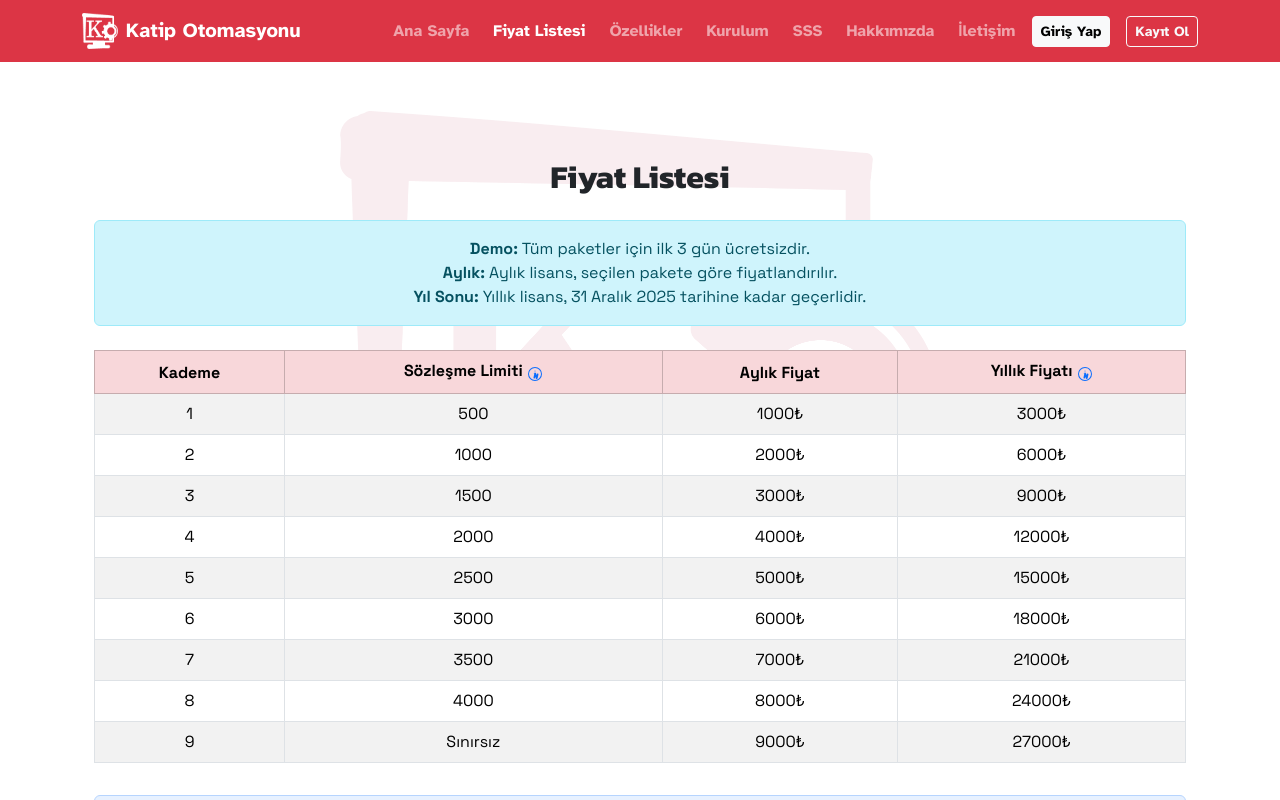
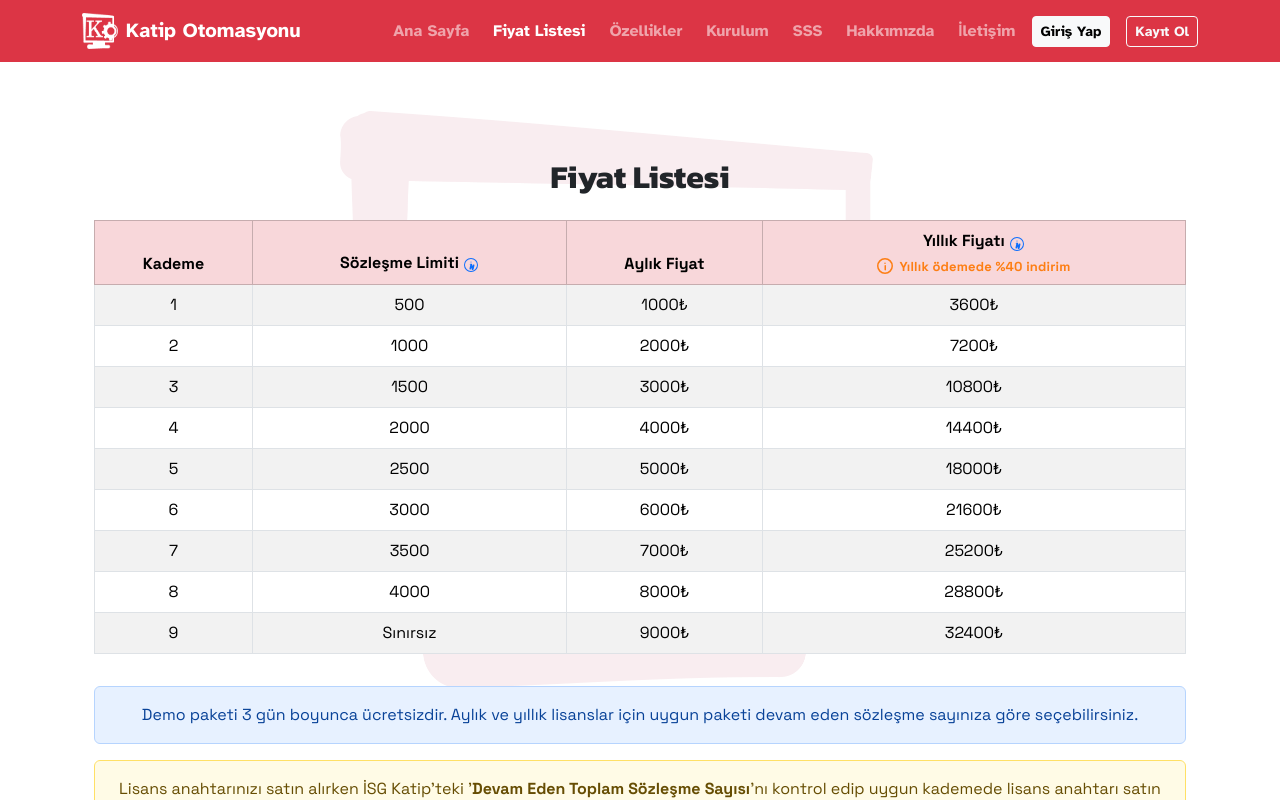
Before and after one commit to yusufkaya01/katip-otomasyonu-fe, a React (Create React App) app: page /fiyat in a window 1280 px wide. Shown: the top 800 px of the page. Built offline with nearby package versions, Linux system fonts and the light colour scheme.

Commit message:
info and price updates

```diff
--- a/src/App.css
+++ b/src/App.css
@@ -85,3 +85,23 @@
   animation: featureHighlight 4s linear infinite;
   animation-delay: 6s;
 }
+
+@keyframes pulseGlow {
+  0% { box-shadow: 0 0 16px 0 #fd7e14; }
+  50% { box-shadow: 0 0 32px 8px #fd7e14; }
+  100% { box-shadow: 0 0 16px 0 #fd7e14; }
+}
+
+.discount-animated-box {
+  animation: pulseGlow 2s infinite;
+}
+
+@keyframes badgeBounce {
+  0%, 100% { transform: translateY(0); }
+  30% { transform: translateY(-8px) scale(1.08); }
+  60% { transform: translateY(2px) scale(0.98); }
+}
+
+.badge-animated-discount {
+  animation: badgeBounce 1.2s infinite;
+}
--- a/src/pages/FAQPage.js
+++ b/src/pages/FAQPage.js
@@ -101,6 +101,18 @@ function FAQPage() {
             </div>
           </div>
         </div>
+        <div className="accordion-item">
+          <h2 className="accordion-header" id="heading9">
+            <button className="accordion-button collapsed" type="button" data-bs-toggle="collapse" data-bs-target="#collapse9" aria-expanded="false" aria-controls="collapse9">
+              Ürün ile ilgili fatura alabilir miyim?
+            </button>
+          </h2>
+          <div id="collapse9" className="accordion-collapse collapse" aria-labelledby="heading9" data-bs-parent="#faqAccordion">
+            <div className="accordion-body">
+              Tüm müşterilerimize satın alımlarından sonra fatura kesmekteyiz, kayıt esnasında fatura bilgilerinizi doğru yazdığınızdan emin olunuz. Kayıt sırasında hatalı bir bilgi girdiyseniz 'İşletmem' sayfasından bilgilerinizi güncelleyebilirsiniz.
+            </div>
+          </div>
+        </div>
       </div>
     </div>
   );
--- a/src/pages/PricingPage.js
+++ b/src/pages/PricingPage.js
@@ -3,9 +3,10 @@ import React, { useState } from 'react';
 const TIERS = Array.from({ length: 9 }, (_, i) => {
   const tier = i + 1;
   const limit = tier < 9 ? (tier * 500).toString() : 'Sınırsız';
-  const monthly = `${1000 * tier}₺`;
-  const yearly = `${1000 * tier * 3}₺`;
-  return { tier, limit, monthly, yearly };
+  const monthly = 1000 * tier;
+  // New yearly: 65% of (monthly * 6)
+  const yearly = Math.round(monthly * 6 * 0.6) + '₺';
+  return { tier, limit, monthly: monthly + '₺', yearly };
 });
 
 function InfoIcon({ text, bold }) {
@@ -50,12 +51,7 @@ function PricingPage() {
   return (
     <div className="container py-5">
       <h2 className="mb-4 text-center">Fiyat Listesi</h2>
-      <div className="alert alert-info text-center mb-4">
-        <b>Demo:</b> Tüm paketler için ilk 3 gün ücretsizdir.<br />
-        <b>Aylık:</b> Aylık lisans, seçilen pakete göre fiyatlandırılır.<br />
-        <b>Yıl Sonu:</b> Yıllık lisans, 31 Aralık 2025 tarihine kadar geçerlidir.
-      </div>
-      <div className="table-responsive">
+      <div className="table-responsive mb-3">
         <table className="table table-bordered table-striped align-middle text-center bg-white">
           <thead className="table-danger">
             <tr>
@@ -65,9 +61,23 @@ function PricingPage() {
                 <InfoIcon bold text={"isg katip'te 'Devam Eden Toplam Sözleşme Sayısı' baz alınır"} />
               </th>
               <th>Aylık Fiyat</th>
-              <th>
+              <th style={{ position: 'relative' }}>
                 Yıllık Fiyatı
                 <InfoIcon text={"31 Aralık 2025 tarihine kadar kullanım sunar: Yeni yılda İSG-Katip sisteminde yapılacak değişikliklere göre sistemimiz güncellenecek olup, yeni yıl için yeniden lisans almanız gerekecektir."} />
+                <div style={{
+                  fontSize: 13,
+                  color: '#fd7e14',
+                  fontWeight: 600,
+                  marginTop: 2,
+                  letterSpacing: 0.2,
+                  display: 'flex',
+                  alignItems: 'center',
+                  justifyContent: 'center',
+                  gap: 4
+                }}>
+                  <svg xmlns="http://www.w3.org/2000/svg" width="16" height="16" fill="#fd7e14" viewBox="0 0 16 16" style={{marginRight: 2}}><path d="M8 0a8 8 0 1 0 0 16A8 8 0 0 0 8 0zm0 14.5A6.5 6.5 0 1 1 8 1.5a6.5 6.5 0 0 1 0 13zm0-10a.75.75 0 1 1 0 1.5A.75.75 0 0 1 8 4.5zm1 7.25c0 .414-.336.75-.75.75s-.75-.336-.75-.75V7.75c0-.414.336-.75.75-.75s.75.336.75.75v4z"/></svg>
+                  Yıllık ödemede %40 indirim
+                </div>
               </th>
             </tr>
           </thead>
```
